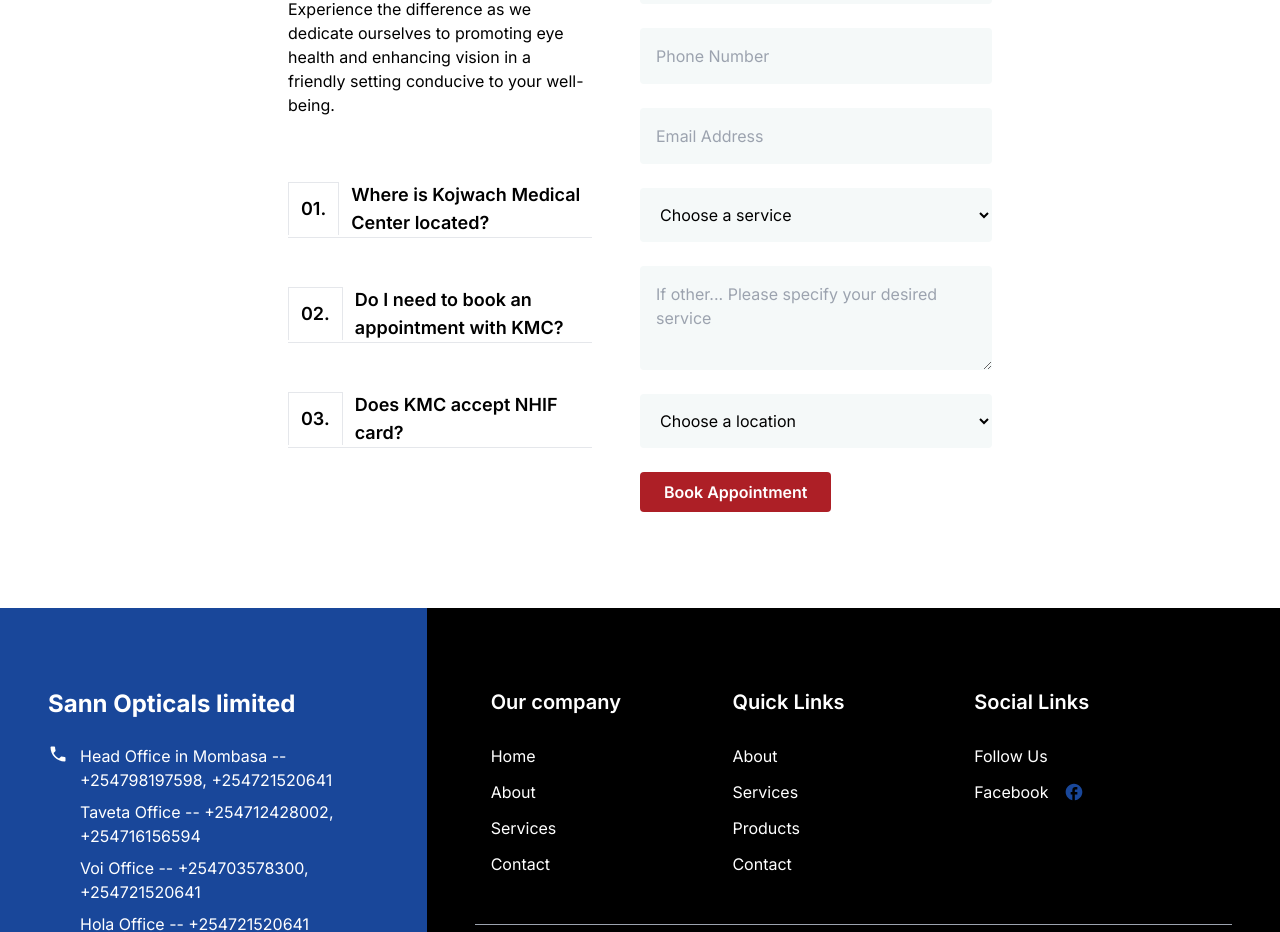
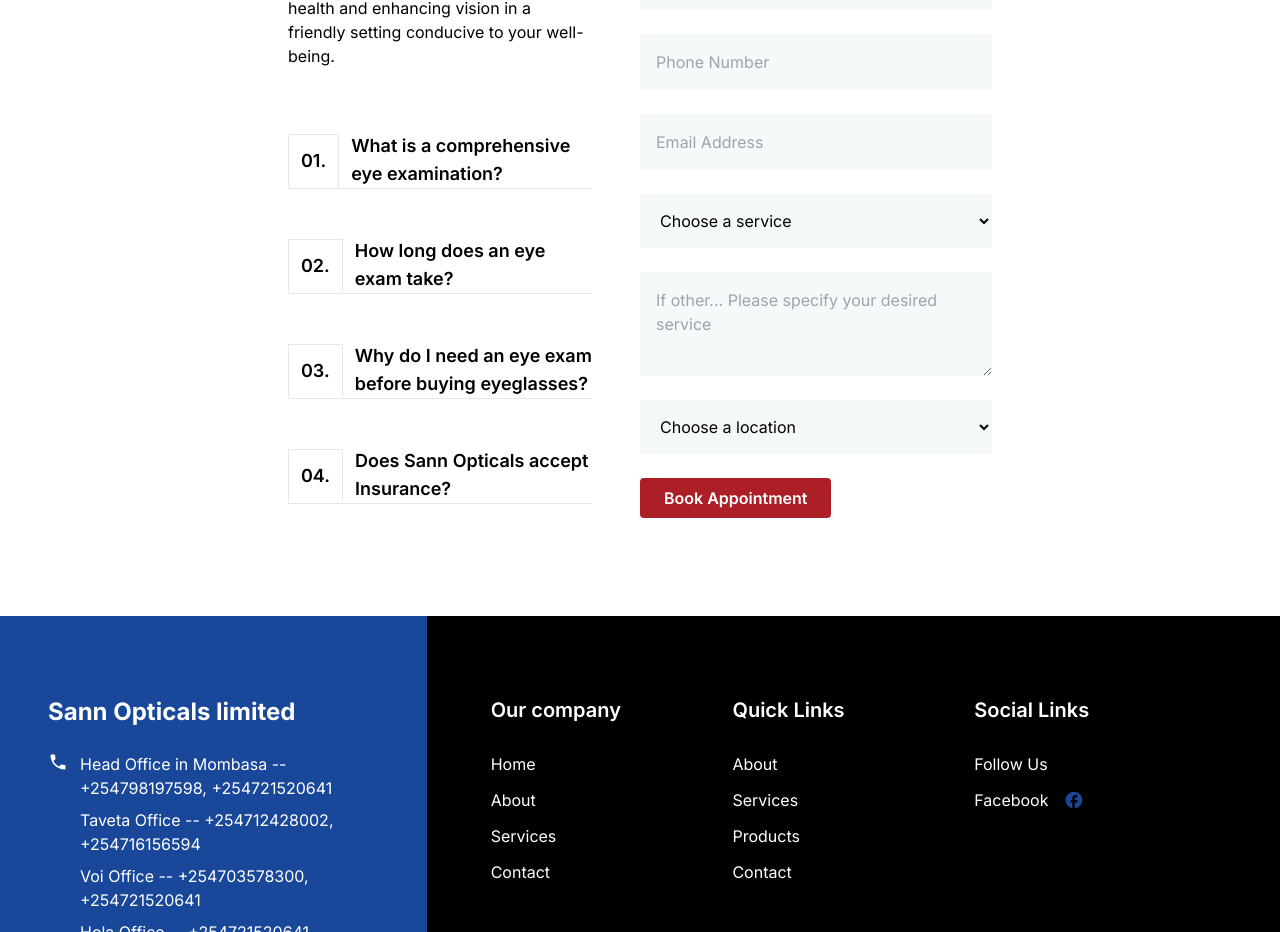
Before and after one commit to JoelOgira/sann-opticals, a Next.js app: page / in a window 1280 px wide. Shown: the part 2651-3583 px from the top of the page. Built offline with nearby package versions, Linux system fonts and the light colour scheme.

Commit message:
Updated content in the faq

```diff
--- a/app/components/home/Faq.jsx
+++ b/app/components/home/Faq.jsx
@@ -7,6 +7,7 @@
     const [ isHidden, setIsHidden ] = useState(true)
     const [ isHidden1, setIsHidden1 ] = useState(true)
     const [ isHidden2, setIsHidden2 ] = useState(true)
+    const [ isHidden3, setIsHidden3 ] = useState(true)
 
     return (
         <>
@@ -25,33 +26,44 @@
                     <div className="flex flex-col space-y-4">
                         <div className="flex space-x-3 justify-start items-center border-b font-semibold">
                             <p className={`${isHidden ? 'text-black bg-white' : 'bg-lightRed text-white'} border-x p-3 border-t text-md md:text-lg`}>01.</p>
-                            <p onClick={() => setIsHidden(!isHidden)} className={`${isHidden ? 'text-black' : 'text-lightRed'} cursor-pointer text-md md:text-lg`}>Where is Kojwach Medical Center located?</p>
+                            <p onClick={() => setIsHidden(!isHidden)} className={`${isHidden ? 'text-black' : 'text-lightRed'} cursor-pointer text-md md:text-lg`}>What is a comprehensive eye examination?</p>
                         </div>
 
                         <div className="pl-12">
-                            <p className={`${isHidden ? 'hidden' : 'block'} text-[#666666] max-w-xs`}>KMC is located in Ringa Kojwach town; a town in Homa Bay County. Off Kisii-Kisumu Highway;</p>
+                            <p className={`${isHidden ? 'hidden' : 'block'} text-[#666666] max-w-lg`}>A comprehensive or full eye examination evaluates more than just your vision- it also checks for common eye conditions like glaucoma, cataract, and diabetic retinopathy, along with the overall eye health and visual acuity.</p>
                         </div>
                     </div>
 
                     <div className="flex flex-col space-y-4">
                         <div className="flex space-x-3 justify-start items-center border-b font-semibold">
                             <p className={`${isHidden1 ? 'text-black bg-white' : 'bg-lightRed text-white'} border-x p-3 border-t text-md md:text-lg`}>02.</p>
-                            <p onClick={() => setIsHidden1(!isHidden1)} className={`${isHidden1 ? 'text-black' : 'text-lightRed'} cursor-pointer text-md md:text-lg`}>Do I need to book an appointment with KMC?</p>
+                            <p onClick={() => setIsHidden1(!isHidden1)} className={`${isHidden1 ? 'text-black' : 'text-lightRed'} cursor-pointer text-md md:text-lg`}>How long does an eye exam take?</p>
                         </div>
 
                         <div className="pl-12">
-                            <p className={`${isHidden1 ? 'hidden' : 'block'} text-[#666666] max-w-xs`}>Currently NO. But we are still working on streamlining appointment booking process to enhance efficiency in accessing our services..</p>
+                            <p className={`${isHidden1 ? 'hidden' : 'block'} text-[#666666] max-w-lg`}>An eye checkup typically takes between  30 minutes. The duration of your checkup depends on your symptoms, the tests conducted, your vision history, and any prevalent medical conditions. A routine eye checkup can sometimes be as quick as 15 minutes, while comprehensive checks can take over an hour. The appointment covers assessing the visual acuity, updating prescriptions, suggesting contacts or glasses, and looking for any underlying chronic health conditions.</p>
                         </div>
                     </div>
 
                     <div className="flex flex-col space-y-4">
                         <div className="flex space-x-3 justify-start items-center border-b font-semibold">
                             <p className={`${isHidden2 ? 'text-black bg-white' : 'bg-lightRed text-white'} border-x p-3 border-t text-md md:text-lg`}>03.</p>
-                            <p onClick={() => setIsHidden2(!isHidden2)} className={`${isHidden2 ? 'text-black' : 'text-lightRed'} cursor-pointer text-md md:text-lg`}>Does KMC accept NHIF card?</p>
+                            <p onClick={() => setIsHidden2(!isHidden2)} className={`${isHidden2 ? 'text-black' : 'text-lightRed'} cursor-pointer text-md md:text-lg`}>Why do I need an eye exam before buying eyeglasses?</p>
                         </div>
 
                         <div className="pl-12">
-                            <p className={`${isHidden2 ? 'hidden' : 'block'} text-[#666666] max-w-xs`}>Yes. We accept NHIF cards among other insurance covers. The full list is posted above.</p>
+                            <p className={`${isHidden2 ? 'hidden' : 'block'} text-[#666666] max-w-lg`}>An eye exam is essential to determine your current prescription and assess the overall health of your eyes. This information helps you choose eyeglasses that meet your specific vision needs and ensures that you protect your eyes effectively.</p>
+                        </div>
+                    </div>
+
+                    <div className="flex flex-col space-y-4">
+                        <div className="flex space-x-3 justify-start items-center border-b font-semibold">
+                            <p className={`${isHidden3 ? 'text-black bg-white' : 'bg-lightRed text-white'} border-x p-3 border-t text-md md:text-lg`}>04.</p>
+                            <p onClick={() => setIsHidden3(!isHidden3)} className={`${isHidden3 ? 'text-black' : 'text-lightRed'} cursor-pointer text-md md:text-lg`}>Does Sann Opticals accept Insurance?</p>
+                        </div>
+
+                        <div className="pl-12">
+                            <p className={`${isHidden3 ? 'hidden' : 'block'} text-[#666666] max-w-lg`}>Yes. We accept a number of insurance covers including NHIF among others. The full list is provided in our insurance section.</p>
                         </div>
                     </div>
                 </div>
```
